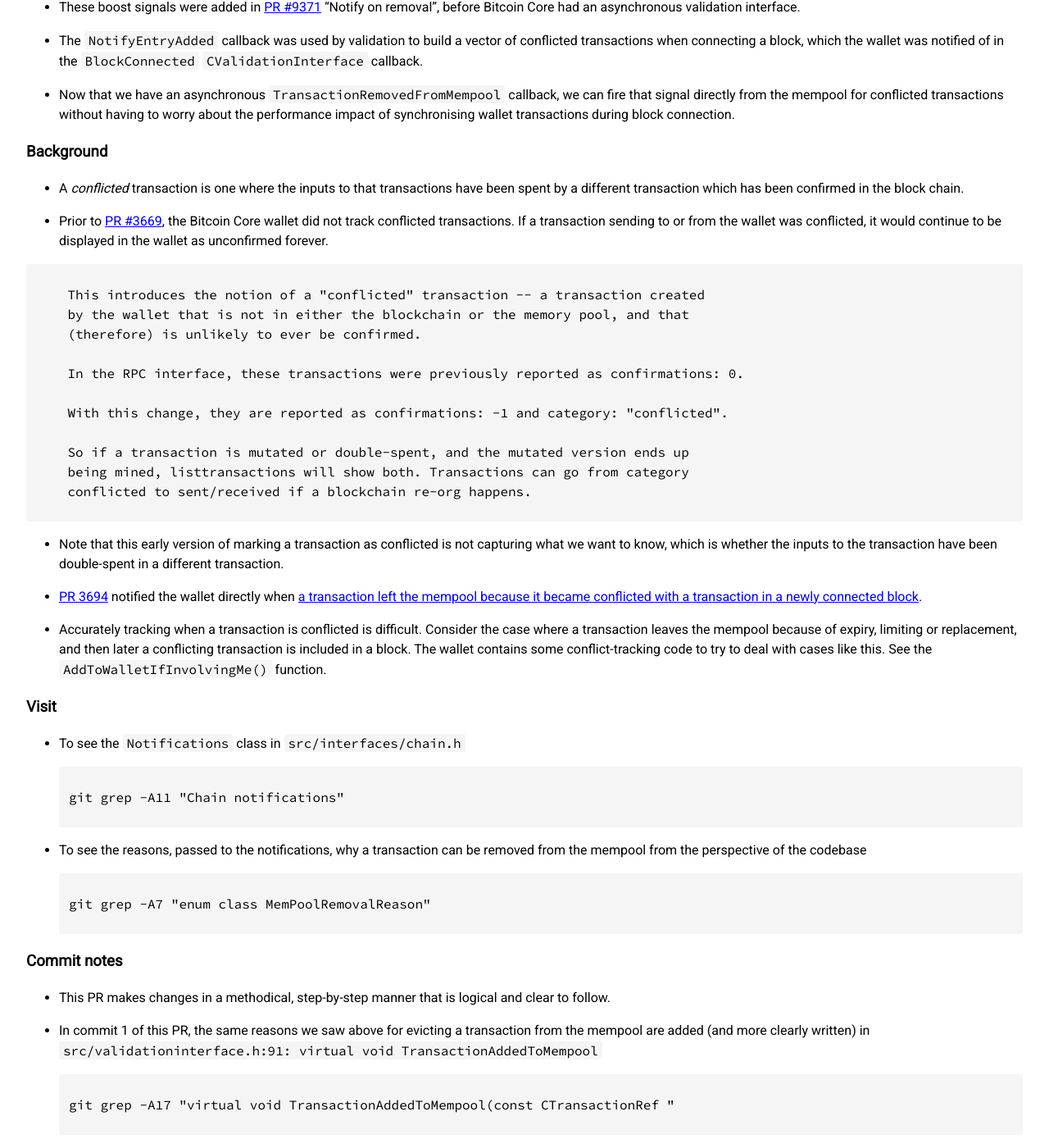
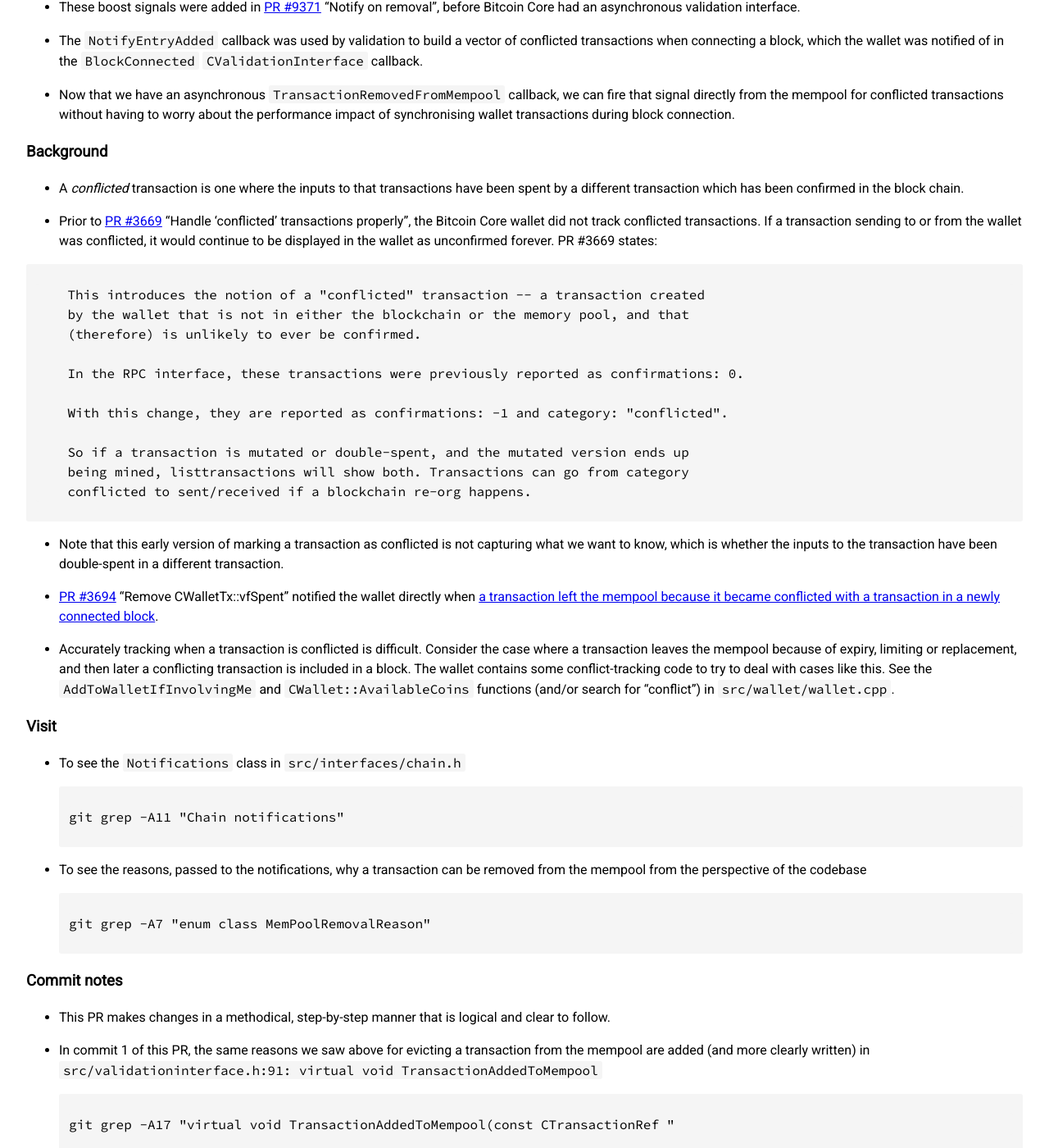
Before and after one commit to bitcoin-core-review-club/website, a Jekyll site: the page built from _posts/2020-01-22-#17477.md, in a window 1280 px wide and 1400 px high, scrolled down 520 px. Shown: the whole window at 82% size. Built offline with Jekyll 4.4.1, drawn with Linux system fonts in a browser that asks for light colours; nearby versions of some CDN libraries.

Commit message:
Fixup PR #3694 url; minor additions

````diff
--- a/_posts/2020-01-22-#17477.md
+++ b/_posts/2020-01-22-#17477.md
@@ -33,10 +33,11 @@ host: jonatack
 - A _conflicted_ transaction is one where the inputs to that transactions have been
   spent by a different transaction which has been confirmed in the block chain.
 
-- Prior to [PR #3669](https://github.com/bitcoin/bitcoin/pull/3669), the Bitcoin Core
-  wallet did not track conflicted transactions. If a transaction sending to or from
-  the wallet was conflicted, it would continue to be displayed in the wallet as
-  unconfirmed forever.
+- Prior to [PR #3669](https://github.com/bitcoin/bitcoin/pull/3669) "Handle
+  'conflicted' transactions properly", the Bitcoin Core wallet did not track
+  conflicted transactions. If a transaction sending to or from the wallet was
+  conflicted, it would continue to be displayed in the wallet as unconfirmed
+  forever. PR #3669 states:
 
 ```text
     This introduces the notion of a "conflicted" transaction -- a transaction created
@@ -56,16 +57,17 @@ host: jonatack
   what we want to know, which is whether the inputs to the transaction have been
   double-spent in a different transaction.
 
-- [PR 3694](https://github.com/bitcoin/bitcoin/pull/9694) notified the wallet directly
-  when [a transaction left the mempool because it became conflicted with a
-  transaction in a newly connected
+- [PR #3694](https://github.com/bitcoin/bitcoin/pull/3694) "Remove
+  CWalletTx::vfSpent" notified the wallet directly when [a transaction left the
+  mempool because it became conflicted with a transaction in a newly connected
   block](https://github.com/bitcoin/bitcoin/commit/93a18a3650292afbb441a47d1fa1b94aeb0164e3#diff-7ec3c68a81efff79b6ca22ac1f1eabbaR1925).
 
 - Accurately tracking when a transaction is conflicted is difficult. Consider the case
   where a transaction leaves the mempool because of expiry, limiting or replacement,
   and then later a conflicting transaction is included in a block. The wallet
   contains some conflict-tracking code to try to deal with cases like this. See
-  the `AddToWalletIfInvolvingMe()` function.
+  the `AddToWalletIfInvolvingMe` and `CWallet::AvailableCoins` functions
+  (and/or search for "conflict") in `src/wallet/wallet.cpp`.
 
 ### Visit
 
````
